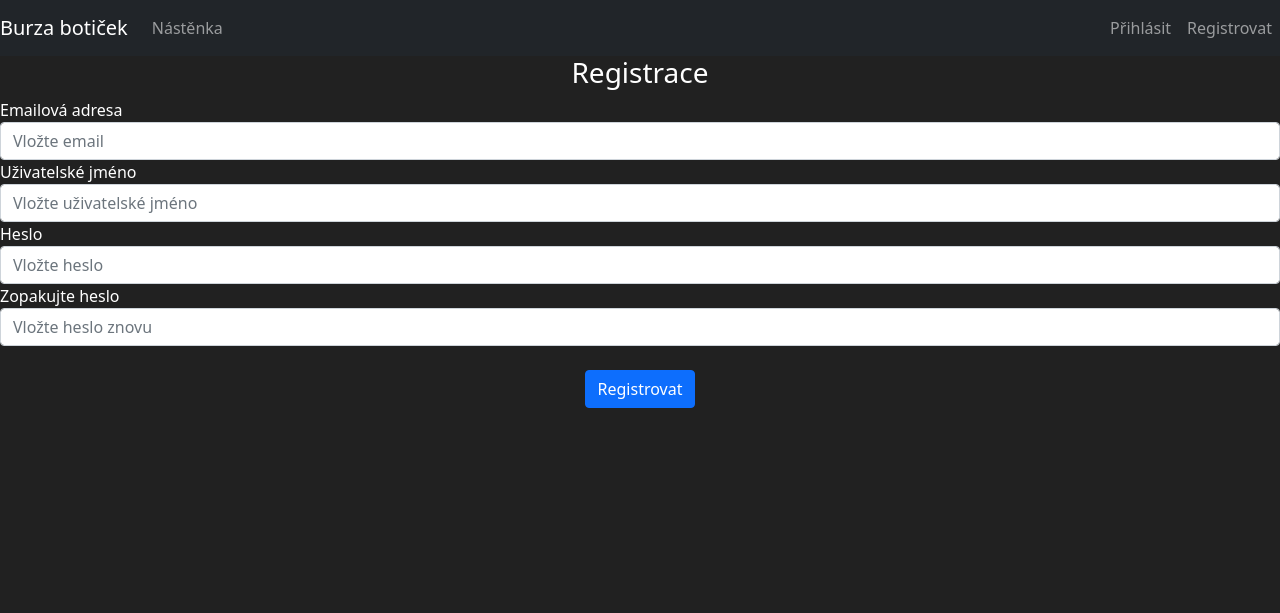
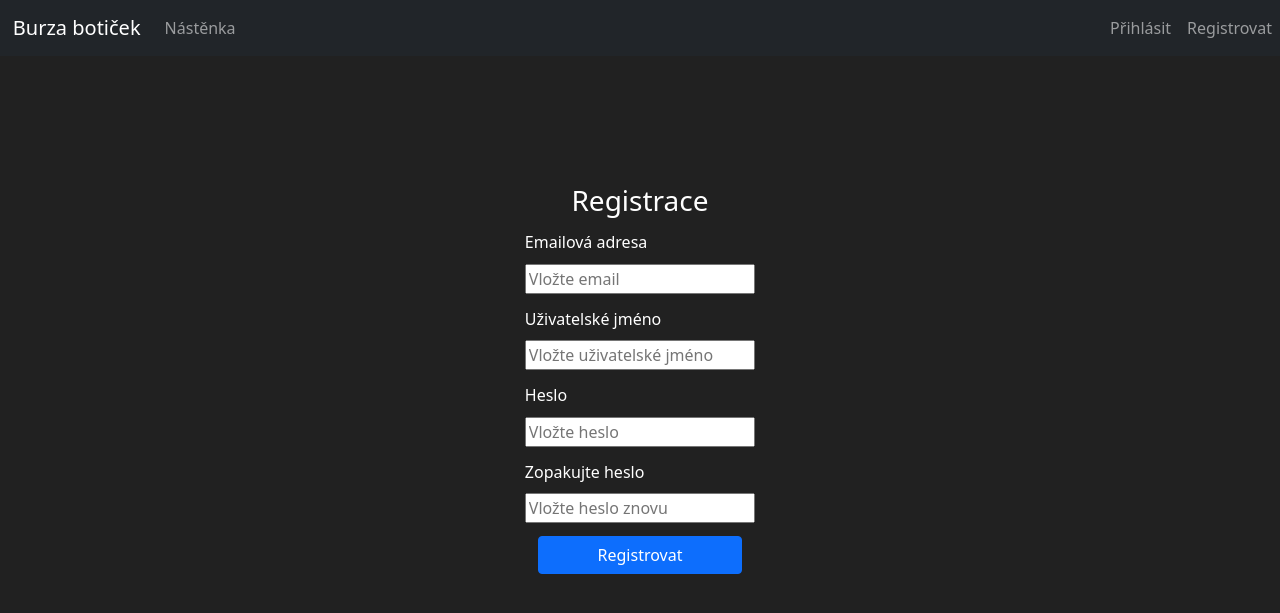
Before and after one commit to Nevoral/Monika-Burza, a Flask app: page /signup in a window 1280 px wide. Shown: the top 613 px of the page. Run offline with Flask 2, Linux system fonts and the light colour scheme.

Commit message:
Login / Register

```diff
--- /dev/null
+++ b/web/static/CSS/style.css
@@ -0,0 +1,41 @@
+#top_right{
+    text-align: right;
+}
+
+.navbar-brand{
+    margin-left: 1%;
+}
+
+#log_reg{
+    margin: 10% auto;
+    width: 20vw;
+    height: auto;
+    text-align: center;
+}
+
+.form_label{
+    text-align: left;
+    display: block;
+    width: 90%;
+    margin: 5%;
+    height: 1.3em;
+}
+
+.input_bar{
+    width: 90%;
+    margin: 0 auto;
+    text-align: left;
+}
+
+#button1{
+    display: block;
+    width: 80%;
+    margin: 5% auto 0;
+}
+
+#forget_pass{
+    margin-top: 3%;
+    display: block;
+    width: auto;
+    height: auto;
+}
--- a/web/templates/base.html
+++ b/web/templates/base.html
@@ -7,6 +7,8 @@
 
     <!-- Bootstrap CSS -->
     <link href="https://cdn.jsdelivr.net/npm/bootstrap@5.1.0/dist/css/bootstrap.min.css" rel="stylesheet" integrity="sha384-KyZXEAg3QhqLMpG8r+8fhAXLRk2vvoC2f3B09zVXn8CA5QIVfZOJ3BCsw2P0p/We" crossorigin="anonymous">
+
+    <link rel = "stylesheet" href = "{{ url_for('static', filename='CSS/style.css') }}">
 
     <title>{% block title %}{% endblock %}</title>
   </head>
@@ -23,6 +25,7 @@
           </li>
           {% if user.is_authenticated %}
           <li class="nav-item">
+            <a class="nav-link" href="/product">Tvé produkty</a>
             <a class="nav-link" href="/product/{{user.username}}">Tvé produkty</a>
           </li>
           {% endif %}
--- a/web/templates/register_page.html
+++ b/web/templates/register_page.html
@@ -1,35 +1,37 @@
 {% extends "base.html" %}
 {% block title%}Nástěnka{% endblock %}
 {% block content %}
+
+<div id = "log_reg">
+  <h3 align="center">Registrace</h3>
   <form method="POST">
-  <h3 align="center">Registrace</h3>
     <div class="form-group">
-    <label for="email">Emailová adresa</label>
-    <input
+      <label class = "form_label" for="email">Emailová adresa</label>
+      <input class = "input_bar"
         type="text"
         id="email"
         name="email"
         class="form-control"
         placeholder="Vložte email"
       />
-    <label for="username">Uživatelské jméno</label>
-    <input
+      <label class = "form_label" for="username">Uživatelské jméno</label>
+      <input class = "input_bar"
         type="text"
         id="username"
         name="username"
         class="form-control"
         placeholder="Vložte uživatelské jméno"
       />
-    <label for="password1">Heslo</label>
-    <input
+      <label class = "form_label" for="password1">Heslo</label>
+      <input class = "input_bar"
         type="password"
         id="password1"
         name="password1"
         class="form-control"
         placeholder="Vložte heslo"
       />
-    <label for="password2">Zopakujte heslo</label>
-    <input
+      <label class = "form_label" for="password2">Zopakujte heslo</label>
+      <input class = "input_bar"
         type="password"
         id="password2"
         name="password2"
@@ -37,8 +39,10 @@
         placeholder="Vložte heslo znovu"
       />
       <br />
-    <div align="center">
-      <button class="btn btn-primary" type="submit">Registrovat</button>
+      <div>
+        <button id = "button1" class="btn btn-primary" type="submit">Registrovat</button>
       </div>
     </div>
+  </form>
+</div>
 {% endblock %}
```
Also changed, not shown: web/templates/login_page.html (+13 -9 lines). Lines whose indentation alone changed are shown as unchanged.
